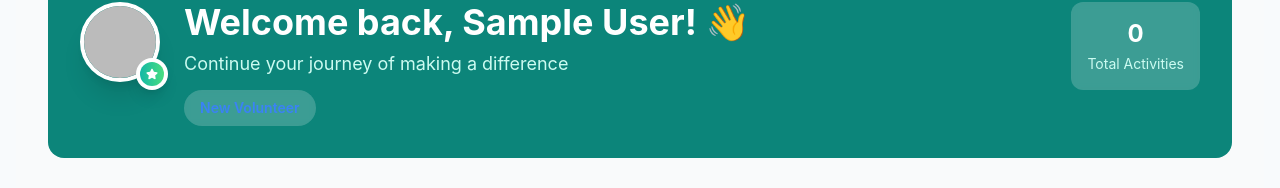
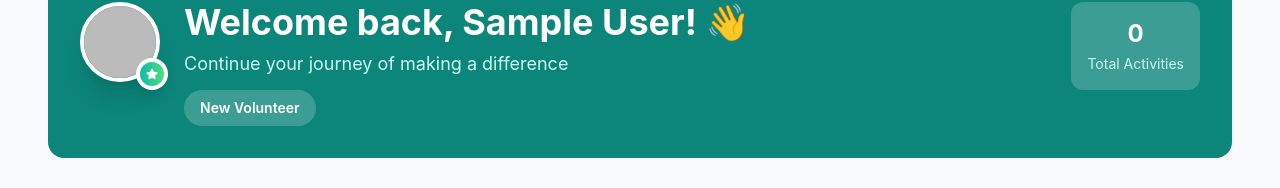
Before and after one commit to shafee-ullah/SocialNest, a React (Vite) app: page /dashboard in a window 1280 px wide. Shown: the part 158-346 px from the top of the page. Built offline with nearby package versions, Linux system fonts and the light colour scheme; no server answers; sample sign-in values are in the browser's storage.

Commit message:
new volunteer text color chnged

```diff
--- a/src/pages/Dashboard.jsx
+++ b/src/pages/Dashboard.jsx
@@ -174,7 +174,7 @@ const Dashboard = () => {
     if (totalImpact >= 20) return { level: "Community Hero", icon: "🏆", color: "text-yellow-500" };
     if (totalImpact >= 10) return { level: "Active Volunteer", icon: "⭐", color: "text-purple-500" };
     if (totalImpact >= 5) return { level: "Emerging Leader", icon: "🌱", color: "text-green-500" };
-    return { level: "New Volunteer", icon: "👋", color: "text-blue-500" };
+    return { level: "New Volunteer", icon: "👋", color: "text-white" };
   };
 
   const impactLevel = getImpactLevel();
```
